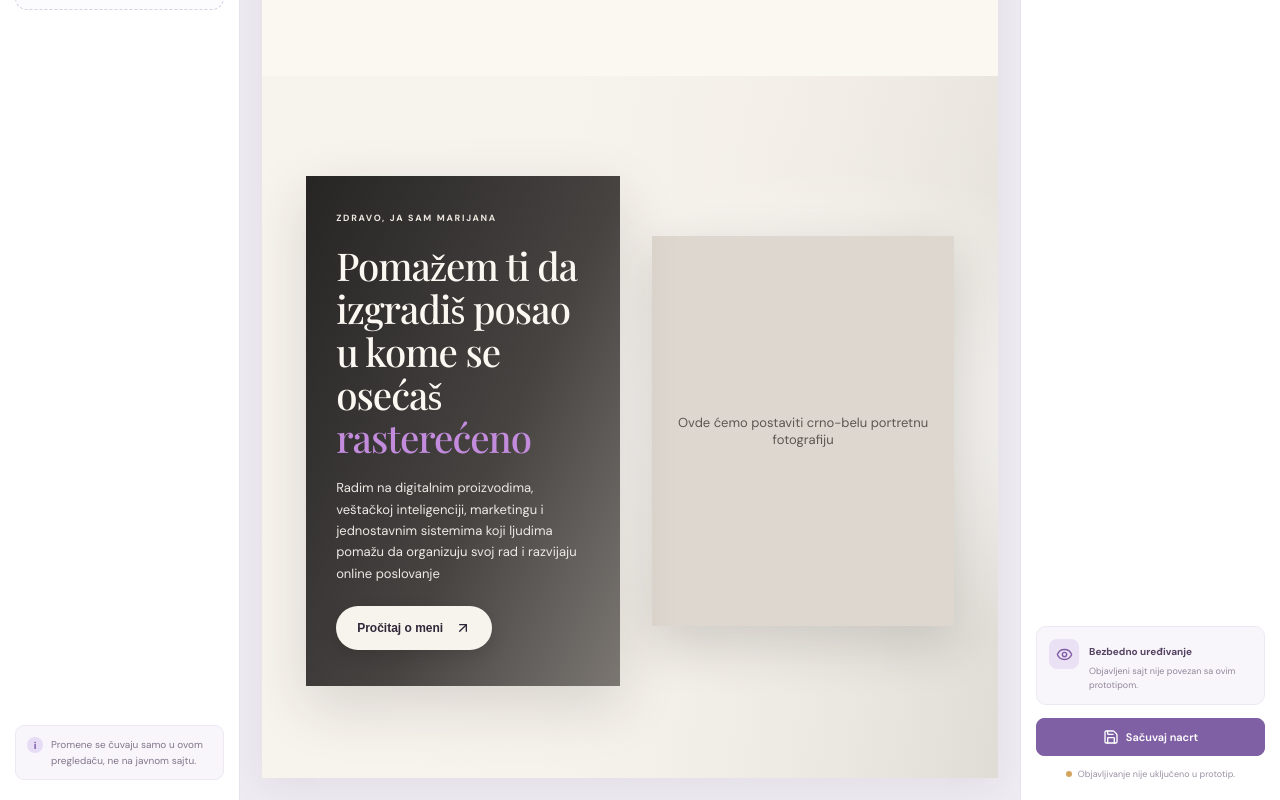
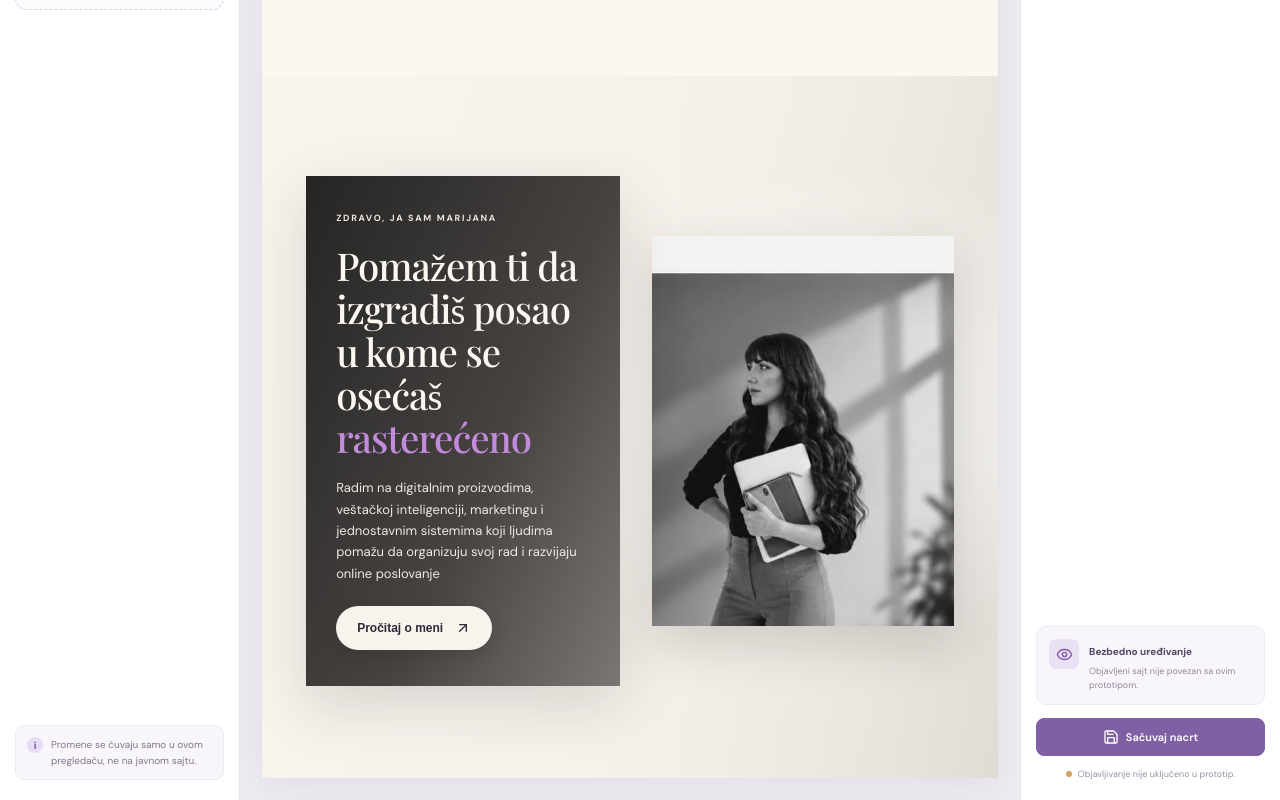
Before and after one commit to marijanaforai-creator/digital-soul-visual-editor, a React (Vite) app: page / in a window 1280 px wide. Shown: the part 730-1530 px from the top of the page. Built offline with nearby package versions, Linux system fonts and the light colour scheme.

Commit message:
Connect dedicated portrait to About section

```diff
--- a/src/App.jsx
+++ b/src/App.jsx
@@ -138,7 +138,7 @@ export default function App() {
                 <button className="about-button" type="button">Pročitaj o meni <ArrowUpRight size={16}/></button>
               </div>
               <div className="about-photo-wrap">
-                {content.image ? <img className="about-photo" src={content.image} alt="Marijana, osnivačica Marijana Digital Soul"/> : <div className="about-photo-placeholder">Ovde ćemo postaviti crno-belu portretnu fotografiju</div>}
+                <img className="about-photo" src="/marijana-about-portrait-crop.jpg" alt="Crno-beli portret za sekciju O meni" />
               </div>
             </div>
           </section>
```
